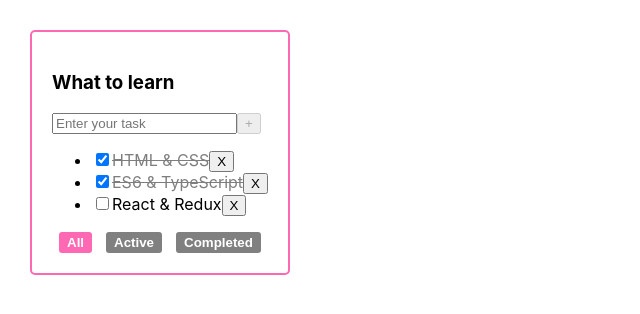
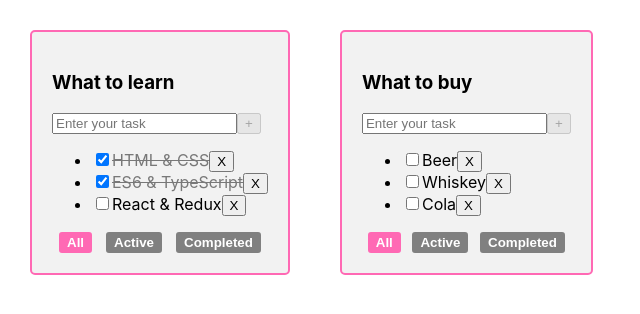
Before and after one commit to skiffter1337/TodoList, a React (Create React App) app: page / in a window 1280 px wide. Shown: the top 314 px of the page, without its empty margins (0-640 px from the left). Built offline with nearby package versions, Linux system fonts and the light colour scheme.

Commit message:
update state, updated filter, addtask, removetask, changetaskstatus logic

```diff
--- a/src/App.css
+++ b/src/App.css
@@ -11,6 +11,7 @@
   border: 2px solid hotpink;
   border-radius: 5px;
   padding: 20px;
+  background-color: #f2f2f2;
 }
 
 
--- a/src/App.tsx
+++ b/src/App.tsx
@@ -2,52 +2,91 @@ import React, {useState} from 'react';
 import './App.css';
 import {TodoList, TaskType} from "./TodoList";
 import {v1} from "uuid";
+
+type TodoListType = {
+    id: string
+    title: string
+    filter: FilteredType
+}
+
+type TasksType = {
+    [todoListId: string]: TaskType[]
+}
 
 
 export type FilteredType = "all" | "active" | "completed"
 const App = () => {
 
 
-    const [tasks, setTasks] = useState([
+    const todoListId1 = v1()
+    const todoListId2 = v1()
+
+    const [todoList, setTodoList] = useState<TodoListType[]>([
+        {id: todoListId1, title: "What to learn", filter: "all"},
+        {id: todoListId2, title: "What to buy", filter: "all"},
+    ])
+
+    const [tasks, setTasks] = useState<TasksType>({
+        [todoListId1]: [
             {id: v1(), title: "HTML & CSS", isDone: true},
             {id: v1(), title: "ES6 & TypeScript", isDone: true},
             {id: v1(), title: "React & Redux", isDone: false},
-    ])
-    const [filter, setFilter] = useState<FilteredType>("all")
-    const addNewTask = (title: string) => {
+        ],
+        [todoListId2]: [
+            {id: v1(), title: "Beer", isDone: false},
+            {id: v1(), title: "Whiskey", isDone: false},
+            {id: v1(), title: "Cola", isDone: false},
+        ],
+
+    })
+
+    const removeTasks = (tasksId: string, todoListId: string) => {
+        setTasks({...tasks, [todoListId]: tasks[todoListId].filter(t => t.id !== tasksId)})
+    }
+
+    const addNewTask = (title: string, todoListId: string) => {
         let newTask: TaskType = {id: v1(), title: title, isDone: false}
-        setTasks([newTask, ...tasks])
+        setTasks({...tasks, [todoListId]: [newTask, ...tasks[todoListId]]})
     }
-    const removeTasks = (tasksId: string) => {
-        const updatedTasks = tasks.filter(tasks => tasks.id !== tasksId)
-        setTasks(updatedTasks)
-    }
-    const getFilteredTasks = (tasks: TaskType[], filter: FilteredType): TaskType[] => {
-        switch (filter) {
-            case "active":
-                return tasks.filter(task => !task.isDone)
-            case "completed":
-                return tasks.filter(task => task.isDone)
-            default:
-                return tasks
-        }
-    }
-    const filteredTasks: TaskType[] = getFilteredTasks(tasks, filter)
-    const changeTaskStatus = (tasksId: string, newIsDone: boolean) => {
-     setTasks(tasks.map(t => t.id === tasksId ? {...t, isDone: newIsDone} : t))
+
+    const changeTaskStatus = (tasksId: string, newIsDone: boolean, todoListId: string) => {
+        setTasks({...tasks, [todoListId]: tasks[todoListId].map(t => t.id === tasksId ? {...t, isDone: newIsDone} : t)})
     }
 
 
+    const changeFilter = (value: FilteredType, todoListId: string) => {
+        setTodoList(todoList.map(tl => tl.id === todoListId ? {...tl, filter: value} : tl))
+    }
+
+    const mappedTodoLists = todoList.map(tl => {
+
+        let filteredTasks = tasks[tl.id]
+        if(tl.filter === "active") {
+            filteredTasks = tasks[tl.id].filter(task => !task.isDone)
+        }
+        if(tl.filter === "completed") {
+                filteredTasks = tasks[tl.id].filter(task => task.isDone)
+        }
+                return (
+                    <TodoList
+                        key={tl.id}
+                        todoListId={tl.id}
+                        title={tl.title}
+                        filter={tl.filter}
+                        tasks={filteredTasks}
+                        removeTasks={removeTasks}
+                        addNewTask={addNewTask}
+                        changeTaskStatus={changeTaskStatus}
+                        changeFilter={changeFilter}
+
+                    />
+                )
+        }
+    )
+
         return (
             <div className="App">
-            <TodoList title={"What to learn"}
-                      tasks={filteredTasks}
-                      removeTasks={removeTasks}
-                      setFilter={setFilter}
-                      addNewTask={addNewTask}
-                      changeTaskStatus={changeTaskStatus}
-                      filter={filter}
-            />
+                {mappedTodoLists}
             </div>
         );
     }
--- a/src/TasksList.tsx
+++ b/src/TasksList.tsx
@@ -3,8 +3,9 @@ import {TaskType} from "./TodoList";
 
 type TasksListPropsType = {
     tasks: TaskType[]
-    removeTasks: (tasksId: string) => void
-    changeTaskStatus: (taskId: string, newIsDone: boolean) => void
+    todoListId: string
+    removeTasks: (tasksId: string, todoListId: string) => void
+    changeTaskStatus: (taskId: string, newIsDone: boolean, todoListId: string) => void
 
 }
 
@@ -12,8 +13,8 @@ type TasksListPropsType = {
 const TasksList = (props: TasksListPropsType) => {
     const tasksItems: JSX.Element[] | JSX.Element = props.tasks.length
         ? props.tasks.map((task) => {
-            const removeTaskHandler = () => props.removeTasks(task.id)
-            const onChangeCheckboxHandler = (e: ChangeEvent<HTMLInputElement>) => props.changeTaskStatus(task.id, e.currentTarget.checked)
+            const removeTaskHandler = () => props.removeTasks(task.id, props.todoListId)
+            const onChangeCheckboxHandler = (e: ChangeEvent<HTMLInputElement>) => props.changeTaskStatus(task.id, e.currentTarget.checked, props.todoListId)
 
             return (
                 <li key={task.id}>
--- a/src/TodoList.tsx
+++ b/src/TodoList.tsx
@@ -1,15 +1,18 @@
-import React, {ChangeEvent, KeyboardEventHandler, RefObject, useRef, useState, KeyboardEvent} from 'react';
+import React, {ChangeEvent, useState, KeyboardEvent} from 'react';
 import TasksList from "./TasksList";
 import {FilteredType} from "./App";
 
 type TodoListPropsType = {
+    todoListId: string
     title: string
     tasks: TaskType[]
-    removeTasks: (tasksId: string) => void
-    setFilter: (filter: FilteredType) => void
-    addNewTask: (title: string) => void
-    changeTaskStatus: (taskId: string, newIsDone: boolean) => void
     filter: FilteredType
+
+    removeTasks: (tasksId: string, todoListId: string) => void
+    addNewTask: (title: string, todoListId: string) => void
+    changeTaskStatus: (taskId: string, newIsDone: boolean, todoListId: string) => void
+
+    changeFilter: (filter: FilteredType, todoListId: string)=>void
 }
 export type TaskType = {
     id: string
@@ -39,13 +42,13 @@ export const TodoList = (props: TodoListPropsType) => {
     const addTask = () => {
         const trimmedTitle = title.trim()
         if (trimmedTitle) {
-            props.addNewTask(title)
+            props.addNewTask(title, props.todoListId)
         } else setError(true)
         setTitle("")
     }
     const onKeyDownTask = (event: KeyboardEvent<HTMLInputElement>) => event.key === "Enter" && title.length < 15 && addTask()
 
-    const filterHandlerCreator = (filter: FilteredType) => props.setFilter(filter)
+    const filterHandlerCreator = (filter: FilteredType) => ()=> props.changeFilter(filter, props.todoListId)
 
 
 
@@ -70,18 +73,19 @@ export const TodoList = (props: TodoListPropsType) => {
                 {taskErrorMessage}
             </div>
             <TasksList
+                todoListId={props.todoListId}
                 changeTaskStatus={props.changeTaskStatus}
                 tasks={props.tasks}
                 removeTasks={props.removeTasks}/>
             <div className="filter-btn-container">
                 <button className={allButtonClasses}
-                        onClick={() => filterHandlerCreator("all")}>All
+                        onClick={filterHandlerCreator("all")}>All
                 </button>
                 <button className={activeButtonClasses}
-                        onClick={() => filterHandlerCreator("active")}>Active
+                        onClick={filterHandlerCreator("active")}>Active
                 </button>
                 <button className={completedButtonClasses}
-                        onClick={() => filterHandlerCreator("completed")}>Completed
+                        onClick={filterHandlerCreator("completed")}>Completed
                 </button>
             </div>
         </div>
```
Lines whose indentation alone changed are shown as unchanged.
